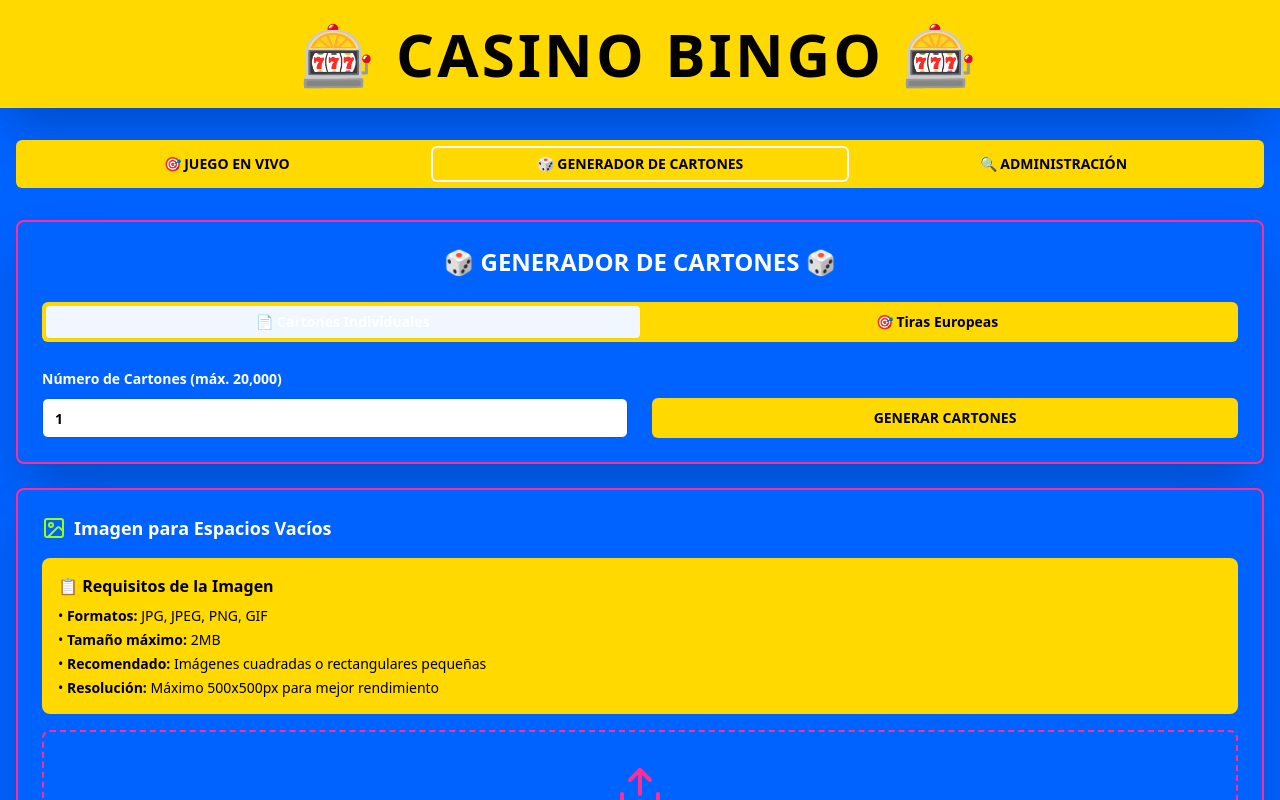
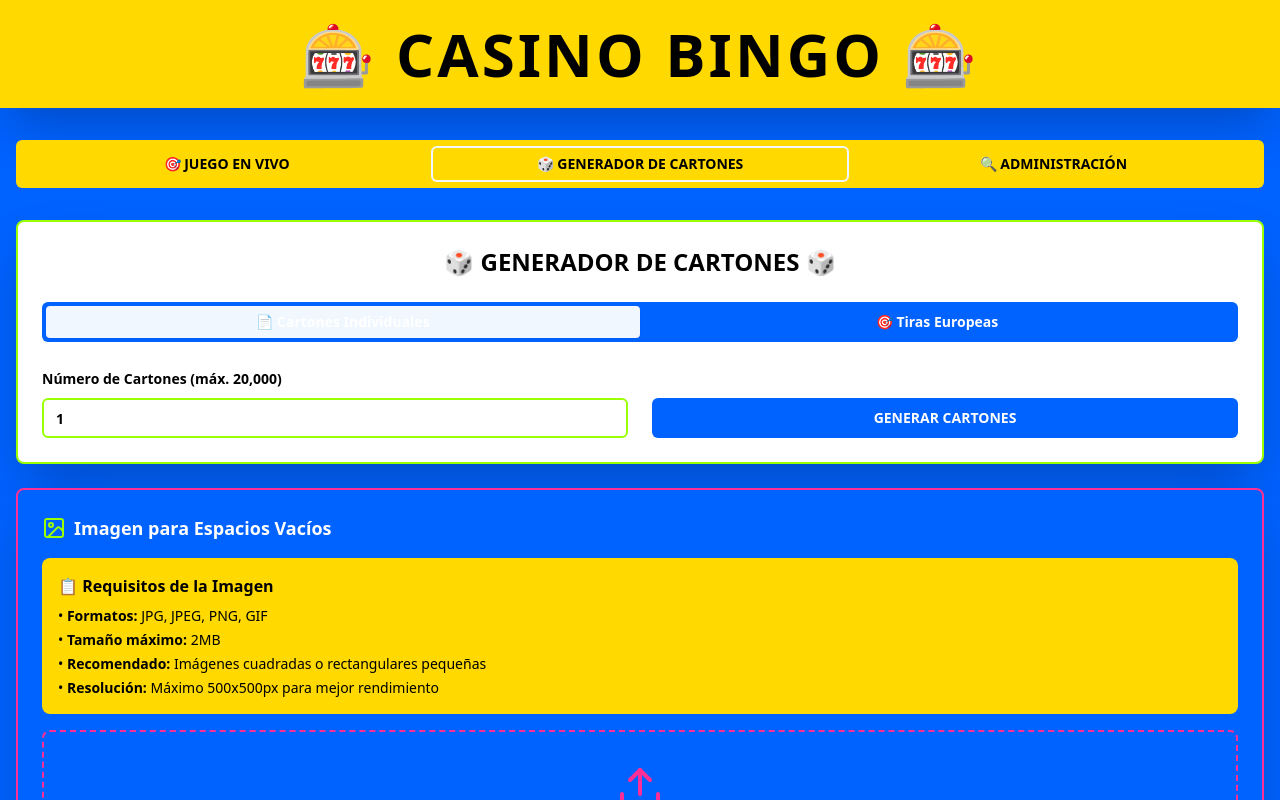
Before and after one commit to Asuscj10/casino-bingo-fiesta, a React (Vite) app: page / in a window 1280 px wide. Both pictures are taken after a click on the tab "🎲 GENERADOR DE CARTONES". Shown: the top 800 px of the page. Built offline with nearby package versions, Linux system fonts and the light colour scheme.

Commit message:
feat: Apply admin colors to generator tab
Apply the color scheme from the administration tab to the bingo card generator tab for visual consistency.

```diff
--- a/src/components/BingoCardGenerator.tsx
+++ b/src/components/BingoCardGenerator.tsx
@@ -435,11 +435,11 @@ const BingoCardGenerator: React.FC = () => {
   };
 
   const renderCardPreview = (card: BingoCard) => (
-    <div key={card.id} className="bg-white p-4 rounded-lg festival-border-fuchsia border-2">
+    <div key={card.id} className="bg-white p-4 rounded-lg festival-border-lime border-2">
       <h4 className="text-center text-black font-bold mb-2">
         Cartón #{card.serialNumber}
       </h4>
-      <div className="text-center festival-text-fuchsia font-bold text-sm mb-3">
+      <div className="text-center festival-text-lime font-bold text-sm mb-3">
         Serie: {card.serialNumber}
       </div>
       <table className="w-full border-collapse">
@@ -450,7 +450,7 @@ const BingoCardGenerator: React.FC = () => {
                 <td
                   key={cellIndex}
                   className={`w-8 h-8 border border-gray-400 text-center text-xs font-bold ${
-                    cell ? 'festival-bg-vibrant-yellow text-black' : 'bg-gray-100'
+                    cell ? 'festival-bg-electric-blue festival-text-white' : 'bg-gray-100'
                   }`}
                   style={!cell && selectedImage ? {
                     backgroundImage: `url(${selectedImage})`,
@@ -472,18 +472,18 @@ const BingoCardGenerator: React.FC = () => {
 
   return (
     <div className="space-y-6">
-      <Card className="festival-bg-electric-blue festival-border-fuchsia border-2 shadow-2xl">
+      <Card className="bg-white border-2 festival-border-lime shadow-2xl">
         <div className="p-6">
-          <h2 className="text-2xl font-bold festival-text-white mb-6 text-center">
+          <h2 className="text-2xl font-bold text-black mb-6 text-center">
             🎲 GENERADOR DE CARTONES 🎲
           </h2>
 
           <Tabs defaultValue="individual" className="w-full">
-            <TabsList className="grid w-full grid-cols-2 mb-6 festival-bg-vibrant-yellow">
-              <TabsTrigger value="individual" className="text-black font-bold hover:festival-text-fuchsia">
+            <TabsList className="grid w-full grid-cols-2 mb-6 festival-bg-electric-blue">
+              <TabsTrigger value="individual" className="festival-text-white font-bold hover:festival-text-lime">
                 📄 Cartones Individuales
               </TabsTrigger>
-              <TabsTrigger value="european" className="text-black font-bold hover:festival-text-fuchsia">
+              <TabsTrigger value="european" className="festival-text-white font-bold hover:festival-text-lime">
                 🎯 Tiras Europeas
               </TabsTrigger>
             </TabsList>
@@ -491,7 +491,7 @@ const BingoCardGenerator: React.FC = () => {
             <TabsContent value="individual" className="space-y-6">
               <div className="grid grid-cols-1 md:grid-cols-2 gap-6">
                 <div>
-                  <Label htmlFor="numberOfCards" className="festival-text-white font-bold">
+                  <Label htmlFor="numberOfCards" className="text-black font-bold">
                     Número de Cartones (máx. 20,000)
                   </Label>
                   <Input
@@ -501,7 +501,7 @@ const BingoCardGenerator: React.FC = () => {
                     max="20000"
                     value={numberOfCards}
                     onChange={(e) => setNumberOfCards(parseInt(e.target.value) || 1)}
-                    className="mt-2 bg-white text-black font-bold"
+                    className="mt-2 bg-white text-black font-bold border-2 festival-border-lime"
                   />
                 </div>
 
@@ -509,7 +509,7 @@ const BingoCardGenerator: React.FC = () => {
                   <Button
                     onClick={generateIndividualCards}
                     disabled={isGenerating}
-                    className="w-full festival-bg-vibrant-yellow text-black font-bold hover:bg-yellow-400 py-3"
+                    className="w-full festival-bg-electric-blue festival-text-white font-bold hover:bg-blue-600 py-3"
                   >
                     {isGenerating ? 'Generando...' : 'GENERAR CARTONES'}
                   </Button>
@@ -518,9 +518,9 @@ const BingoCardGenerator: React.FC = () => {
             </TabsContent>
 
             <TabsContent value="european" className="space-y-6">
-              <div className="festival-bg-vibrant-yellow p-4 rounded-lg mb-6">
-                <h3 className="text-black font-bold mb-2">🎯 Tiras Europeas</h3>
-                <p className="text-black text-sm">
+              <div className="festival-bg-electric-blue p-4 rounded-lg mb-6">
+                <h3 className="festival-text-white font-bold mb-2">🎯 Tiras Europeas</h3>
+                <p className="festival-text-white text-sm">
                   Cada tira contiene 6 cartones con todos los números del 01-90 distribuidos sin repetición.
                   Perfectas para el bingo europeo tradicional.
                 </p>
@@ -528,7 +528,7 @@ const BingoCardGenerator: React.FC = () => {
 
               <div className="grid grid-cols-1 md:grid-cols-2 gap-6">
                 <div>
-                  <Label htmlFor="numberOfStrips" className="festival-text-white font-bold">
+                  <Label htmlFor="numberOfStrips" className="text-black font-bold">
                     Número de Tiras (máx. 10,000)
                   </Label>
                   <Input
@@ -538,7 +538,7 @@ const BingoCardGenerator: React.FC = () => {
                     max="10000"
                     value={numberOfStrips}
                     onChange={(e) => setNumberOfStrips(parseInt(e.target.value) || 1)}
-                    className="mt-2 bg-white text-black font-bold"
+                    className="mt-2 bg-white text-black font-bold border-2 festival-border-lime"
                   />
                   <p className="festival-text-lime text-xs mt-1">
                     Cada tira = 6 cartones ({numberOfStrips * 6} cartones en total)
@@ -549,7 +549,7 @@ const BingoCardGenerator: React.FC = () => {
                   <Button
                     onClick={generateEuropeanStrips}
                     disabled={isGenerating}
-                    className="w-full festival-bg-vibrant-yellow text-black font-bold hover:bg-yellow-400 py-3"
+                    className="w-full festival-bg-electric-blue festival-text-white font-bold hover:bg-blue-600 py-3"
                   >
                     <Users className="mr-2" />
                     {isGenerating ? 'Generando...' : 'GENERAR TIRAS'}
@@ -564,7 +564,7 @@ const BingoCardGenerator: React.FC = () => {
               <div className="flex flex-wrap gap-4 justify-center">
                 <Button
                   onClick={exportToPDF}
-                  className="festival-bg-vibrant-yellow text-black font-bold hover:bg-yellow-400"
+                  className="festival-bg-electric-blue festival-text-white font-bold hover:bg-blue-600"
                 >
                   <FileText className="mr-2" />
                   Exportar a PDF
@@ -572,15 +572,15 @@ const BingoCardGenerator: React.FC = () => {
 
                 <Button
                   onClick={exportToHTML}
-                  className="festival-bg-vibrant-yellow text-black font-bold hover:bg-yellow-400"
+                  className="festival-bg-electric-blue festival-text-white font-bold hover:bg-blue-600"
                 >
                   <Globe className="mr-2" />
                   Exportar a HTML
                 </Button>
               </div>
 
-              <div className="festival-bg-vibrant-yellow p-4 rounded-lg">
-                <p className="text-black font-bold text-center">
+              <div className="festival-bg-electric-blue p-4 rounded-lg">
+                <p className="festival-text-white font-bold text-center">
                   ✅ {getAllCards().length} cartones generados exitosamente
                   {generatedStrips.length > 0 && ` en ${generatedStrips.length} tiras europeas`}
                   {selectedImage && ' 🖼️ con imagen personalizada'}
@@ -588,7 +588,7 @@ const BingoCardGenerator: React.FC = () => {
               </div>
 
               <div className="mt-6">
-                <h3 className="text-lg font-bold festival-text-white mb-4">
+                <h3 className="text-lg font-bold text-black mb-4">
                   Vista Previa (Primeros 3 Cartones)
                 </h3>
                 <div className="grid grid-cols-1 md:grid-cols-3 gap-4">
```
